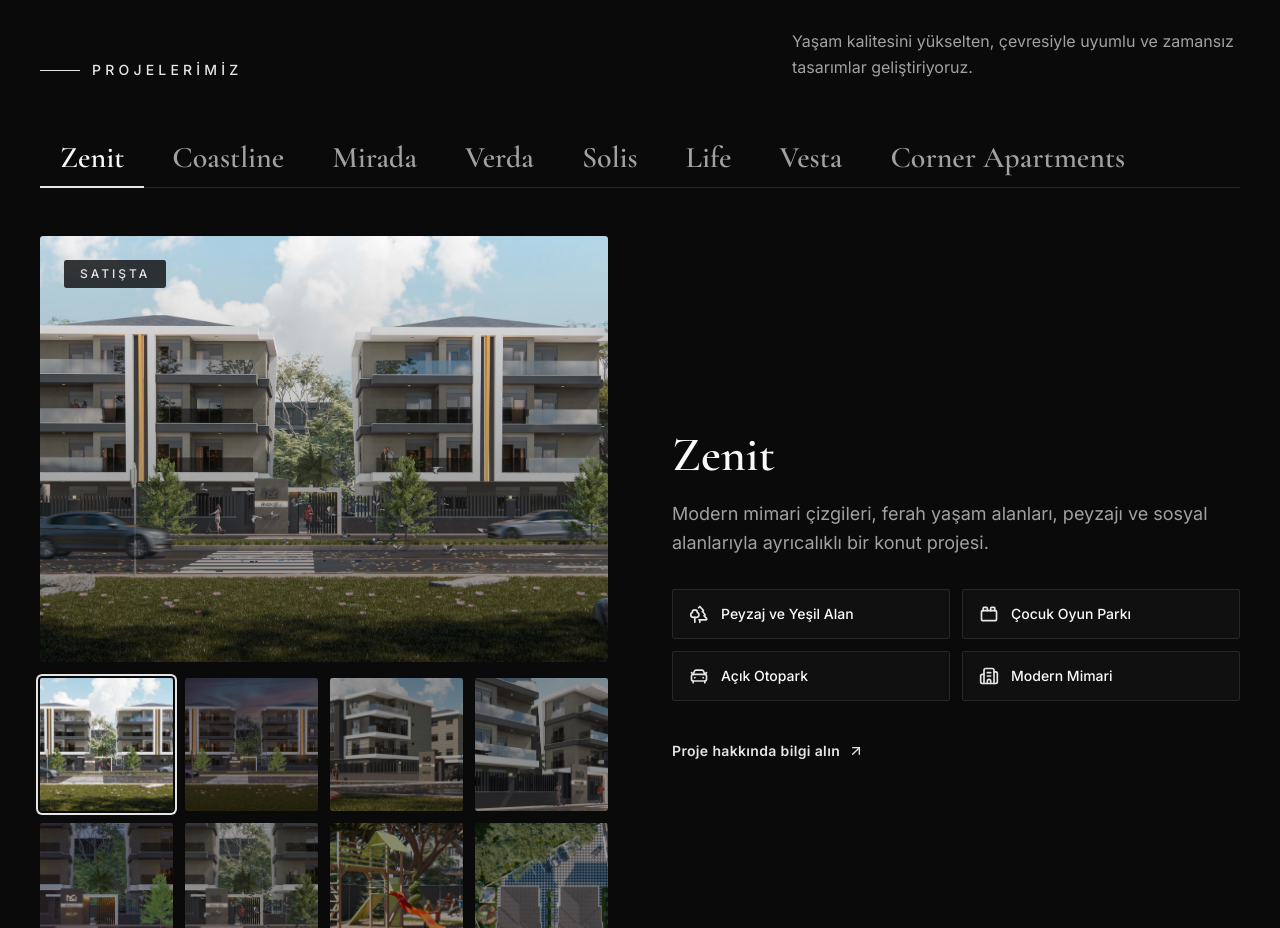
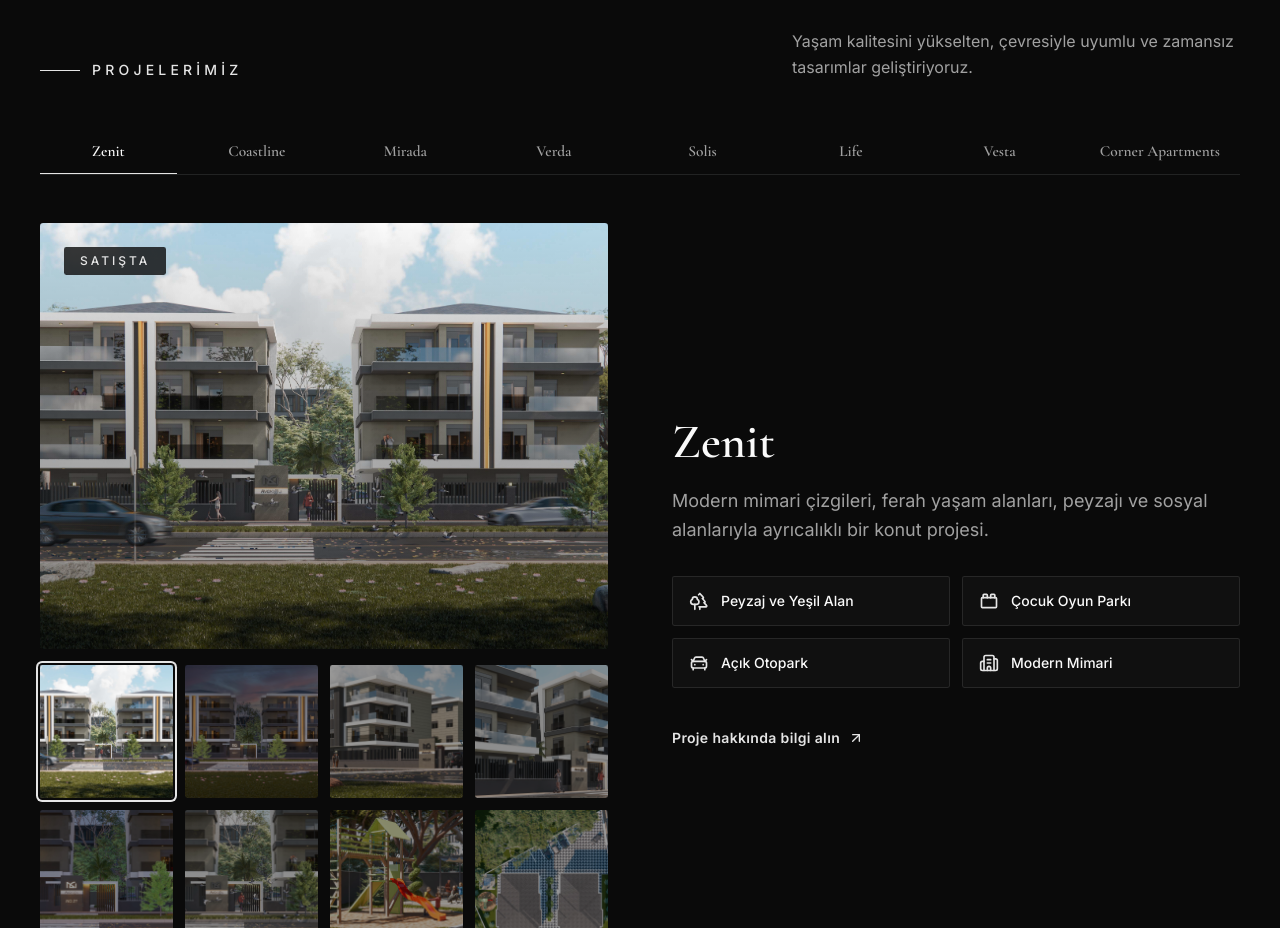
Before and after one commit to doganvciii/Avcioglu-site, a Next.js app: page / in a window 1280 px wide. Shown: the part 900-1828 px from the top of the page. Built offline with nearby package versions, Linux system fonts and the light colour scheme.

Commit message:
Proje sekmeleri satırı kaplayacak ve dynamic font boyutuna geçecek şekilde güncellendi

```diff
--- a/components/projects-section.tsx
+++ b/components/projects-section.tsx
@@ -206,7 +206,7 @@ export function ProjectsSection() {
         </div>
 
         {/* Tabs */}
-        <div role="tablist" aria-label="Projeler" className="mt-12 flex flex-wrap gap-2 border-b border-border">
+        <div role="tablist" aria-label="Projeler" className="mt-12 w-full flex flex-nowrap justify-between items-center gap-2 sm:gap-3 border-b border-border overflow-x-auto">
           {projects.map((p, i) => (
             <button
               key={p.id}
@@ -216,7 +216,7 @@ export function ProjectsSection() {
               aria-selected={i === tab}
               aria-controls={`panel-${p.id}`}
               onClick={() => selectTab(i)}
-              className={`relative -mb-px px-5 py-3 font-serif text-2xl font-semibold transition-colors sm:text-3xl ${
+              className={`relative -mb-px flex-1 text-center whitespace-nowrap text-[clamp(0.75rem,1.2vw,1.25rem)] px-3 py-2 sm:px-5 sm:py-3 font-serif font-semibold transition-colors ${
                 i === tab ? 'text-foreground' : 'text-muted-foreground hover:text-foreground'
               }`}
             >
```
